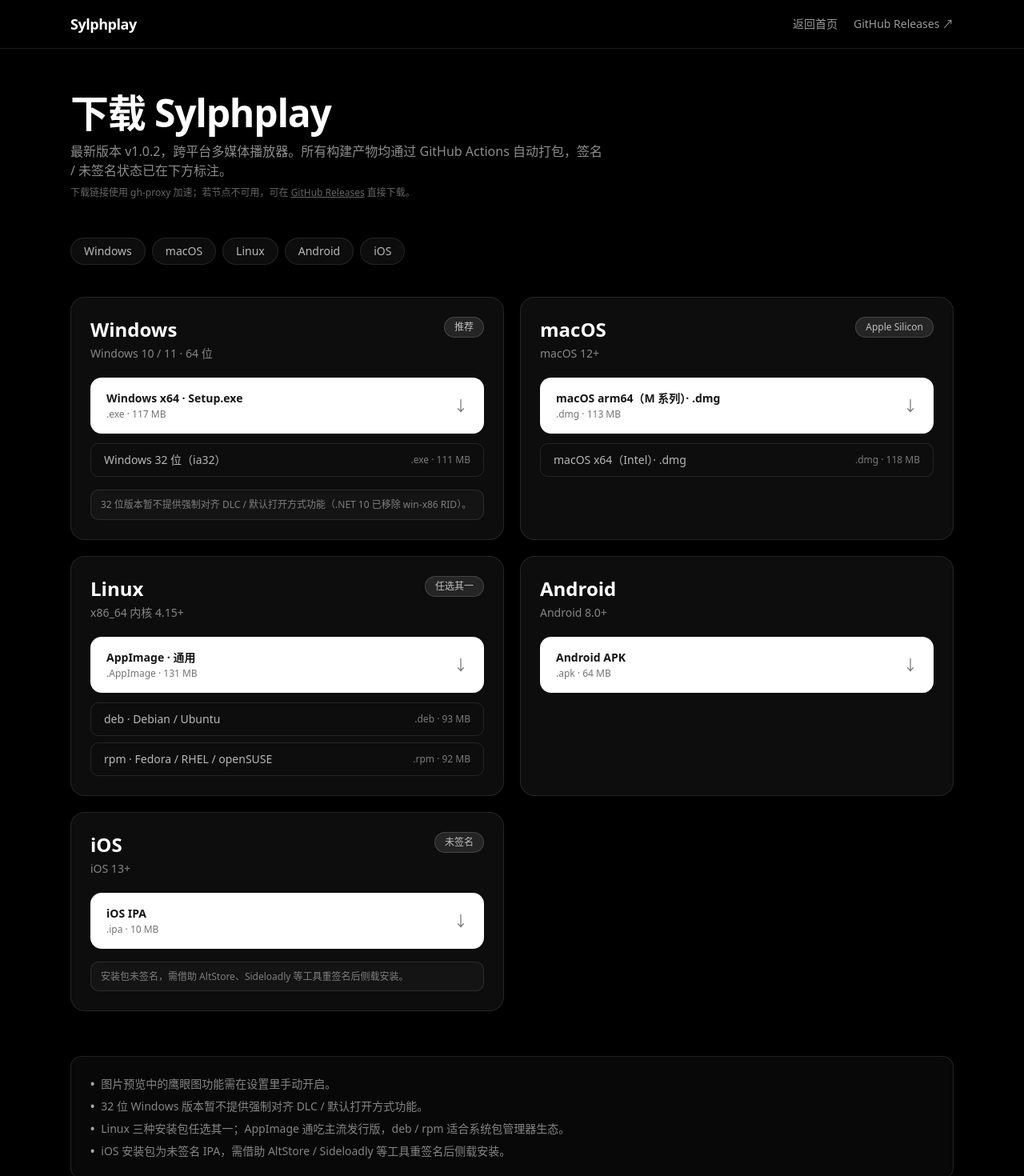
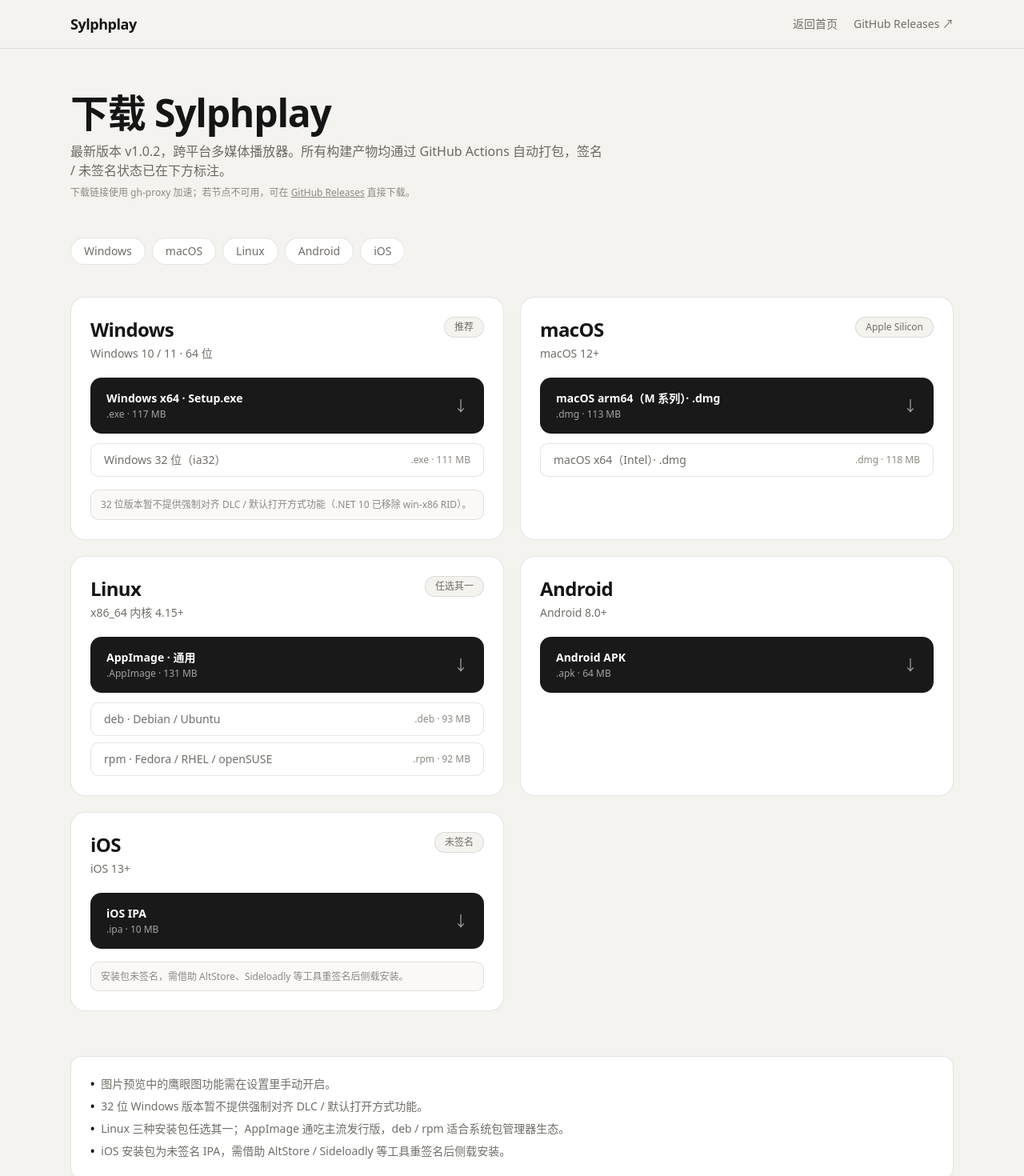
Before and after one commit to RuanMingze/syi, a Next.js app: page /download in a window 1280 px wide. Shown: the top 1470 px of the page at 80% size. Built offline with nearby package versions, Linux system fonts and the light colour scheme.

Commit message:
Refactor styles and update text colors in DownloadPage

```diff
--- a/app/download/page.tsx
+++ b/app/download/page.tsx
@@ -7,6 +7,7 @@
 };
 
 const RELEASES_URL = "https://github.com/RuanMingze/Sylphplay/releases";
+
 const GH = (path: string) =>
   `https://gh-proxy.com/https://github.com/RuanMingze/Sylphplay/releases/download/v1.0.2/${path}`;
 
@@ -112,29 +113,28 @@
   return (
     <section
       id={p.id}
-      className="group relative rounded-2xl border border-white/10 bg-white/5 p-6 backdrop-blur transition hover:border-white/20 hover:bg-white/10"
+      className="group relative rounded-2xl border border-black/10 bg-white p-6 transition hover:border-black/20 hover:shadow-lg"
     >
       <header className="mb-5 flex items-start justify-between gap-4">
         <div>
-          <h2 className="text-2xl font-bold text-white">{p.name}</h2>
-          <p className="mt-1 text-sm text-white/50">{p.subtitle}</p>
+          <h2 className="text-2xl font-bold tracking-tight">{p.name}</h2>
+          <p className="mt-1 text-sm text-[#716e68]">{p.subtitle}</p>
         </div>
         {p.badge && (
-          <span className="shrink-0 rounded-full border border-white/15 bg-white/10 px-3 py-1 text-xs font-medium text-white/70">
+          <span className="shrink-0 rounded-full border border-black/10 bg-[#f5f3ef] px-3 py-1 text-xs font-medium text-[#716e68]">
             {p.badge}
           </span>
         )}
       </header>
-
       <a
         href={p.main.url}
-        className="block rounded-xl bg-white px-5 py-4 text-left text-[#151515] transition hover:bg-white/90"
+        className="block rounded-xl bg-[#191919] px-5 py-4 text-left text-white transition hover:bg-[#333]"
       >
         <div className="flex items-center justify-between gap-3">
           <div>
             <div className="text-sm font-semibold">{p.main.label}</div>
             {p.main.suffix && (
-              <div className="mt-0.5 text-xs text-[#151515]/60">
+              <div className="mt-0.5 text-xs text-white/60">
                 {p.main.suffix}
               </div>
             )}
@@ -144,18 +144,17 @@
           </span>
         </div>
       </a>
-
       {p.extras && p.extras.length > 0 && (
         <ul className="mt-3 space-y-2">
           {p.extras.map((e) => (
             <li key={e.label}>
               <a
                 href={e.url}
-                className="flex items-center justify-between gap-3 rounded-lg border border-white/10 bg-white/0 px-4 py-2.5 text-sm text-white/70 transition hover:border-white/20 hover:bg-white/10 hover:text-white"
+                className="flex items-center justify-between gap-3 rounded-lg border border-black/10 bg-white px-4 py-2.5 text-sm text-[#716e68] transition hover:border-black/20 hover:bg-[#faf9f7] hover:text-[#151515]"
               >
                 <span>{e.label}</span>
                 {e.suffix && (
-                  <span className="shrink-0 text-xs text-white/45">
+                  <span className="shrink-0 text-xs text-[#8d8982]">
                     {e.suffix}
                   </span>
                 )}
@@ -164,9 +163,8 @@
           ))}
         </ul>
       )}
-
       {p.note && (
-        <p className="mt-4 rounded-lg border border-white/10 bg-white/[0.03] px-3 py-2 text-xs leading-relaxed text-white/45">
+        <p className="mt-4 rounded-lg border border-black/10 bg-[#faf9f7] px-3 py-2 text-xs leading-relaxed text-[#8d8982]">
           {p.note}
         </p>
       )}
@@ -176,20 +174,19 @@
 
 export default function DownloadPage() {
   return (
-    <main className="min-h-screen bg-black text-white">
-      {/* 顶栏 */}
-      <header className="sticky top-0 z-10 border-b border-white/10 bg-black/70 backdrop-blur">
+    <main className="min-h-screen bg-[#f5f3ef] text-[#151515]">
+      <header className="sticky top-0 z-10 border-b border-black/10 bg-[#f5f3ef]/80 backdrop-blur">
         <div className="mx-auto flex max-w-6xl items-center justify-between px-6 py-4">
           <Link href="/" className="text-lg font-bold tracking-tight">
             Sylphplay
           </Link>
-          <nav className="flex items-center gap-5 text-sm text-white/60">
-            <Link href="/" className="hover:text-white">
+          <nav className="flex items-center gap-5 text-sm text-[#716e68]">
+            <Link href="/" className="hover:text-[#151515]">
               返回首页
             </Link>
             <a
               href={RELEASES_URL}
-              className="hover:text-white"
+              className="hover:text-[#151515]"
               target="_blank"
               rel="noreferrer"
             >
@@ -198,20 +195,19 @@
           </nav>
         </div>
       </header>
-
       <div className="mx-auto max-w-6xl px-6 py-14">
         <div className="mb-12">
           <h1 className="text-4xl font-bold tracking-tight sm:text-5xl">
             下载 Sylphplay
           </h1>
-          <p className="mt-3 max-w-2xl text-white/55">
+          <p className="mt-3 max-w-2xl text-[#6c6964]">
             最新版本 v1.0.2，跨平台多媒体播放器。所有构建产物均通过 GitHub Actions
             自动打包，签名 / 未签名状态已在下方标注。
           </p>
-          <p className="mt-2 text-xs text-white/40">
+          <p className="mt-2 text-xs text-[#8d8982]">
             下载链接使用 gh-proxy 加速；若节点不可用，可在{" "}
             <a
-              className="underline hover:text-white/60"
+              className="underline hover:text-[#151515]"
               href={RELEASES_URL}
               target="_blank"
               rel="noreferrer"
@@ -221,57 +217,51 @@
             直接下载。
           </p>
         </div>
-
-        {/* 平台速查 tabs */}
         <nav className="mb-10 flex flex-wrap gap-2">
           {platforms.map((p) => (
             <a
               key={p.id}
               href={`#${p.id}`}
-              className="rounded-full border border-white/10 bg-white/5 px-4 py-1.5 text-sm text-white/70 transition hover:border-white/20 hover:bg-white/10 hover:text-white"
+              className="rounded-full border border-black/10 bg-white px-4 py-1.5 text-sm text-[#716e68] transition hover:border-black/20 hover:bg-[#faf9f7] hover:text-[#151515]"
             >
               {p.name}
             </a>
           ))}
         </nav>
-
         <div className="grid gap-5 md:grid-cols-2">
           {platforms.map((p) => (
             <PlatformCard key={p.id} p={p} />
           ))}
         </div>
-
-        {/* 统一脚注 */}
-        <footer className="mt-14 rounded-xl border border-white/10 bg-white/[0.03] p-6 text-sm text-white/50">
+        <footer className="mt-14 rounded-xl border border-black/10 bg-white p-6 text-sm text-[#716e68]">
           <ul className="space-y-2">
             <li>
-              <span className="mr-2 font-semibold text-white/65">•</span>
+              <span className="mr-2 font-semibold text-[#151515]">•</span>
               图片预览中的鹰眼图功能需在设置里手动开启。
             </li>
             <li>
-              <span className="mr-2 font-semibold text-white/65">•</span>
+              <span className="mr-2 font-semibold text-[#151515]">•</span>
               32 位 Windows 版本暂不提供强制对齐 DLC / 默认打开方式功能。
             </li>
             <li>
-              <span className="mr-2 font-semibold text-white/65">•</span>
+              <span className="mr-2 font-semibold text-[#151515]">•</span>
               Linux 三种安装包任选其一；AppImage 通吃主流发行版，deb / rpm
               适合系统包管理器生态。
             </li>
             <li>
-              <span className="mr-2 font-semibold text-white/65">•</span>
+              <span className="mr-2 font-semibold text-[#151515]">•</span>
               iOS 安装包为未签名 IPA，需借助 AltStore / Sideloadly
               等工具重签名后侧载安装。
             </li>
           </ul>
         </footer>
-
-        <div className="mt-10 flex items-center justify-between text-xs text-white/35">
+        <div className="mt-10 flex items-center justify-between text-xs text-[#8d8982]">
           <span>Sylphplay · Ruanftrix</span>
           <a
             href={RELEASES_URL}
             target="_blank"
             rel="noreferrer"
-            className="hover:text-white/55"
+            className="hover:text-[#716e68]"
           >
             查看全部 Releases ↗
           </a>
```
